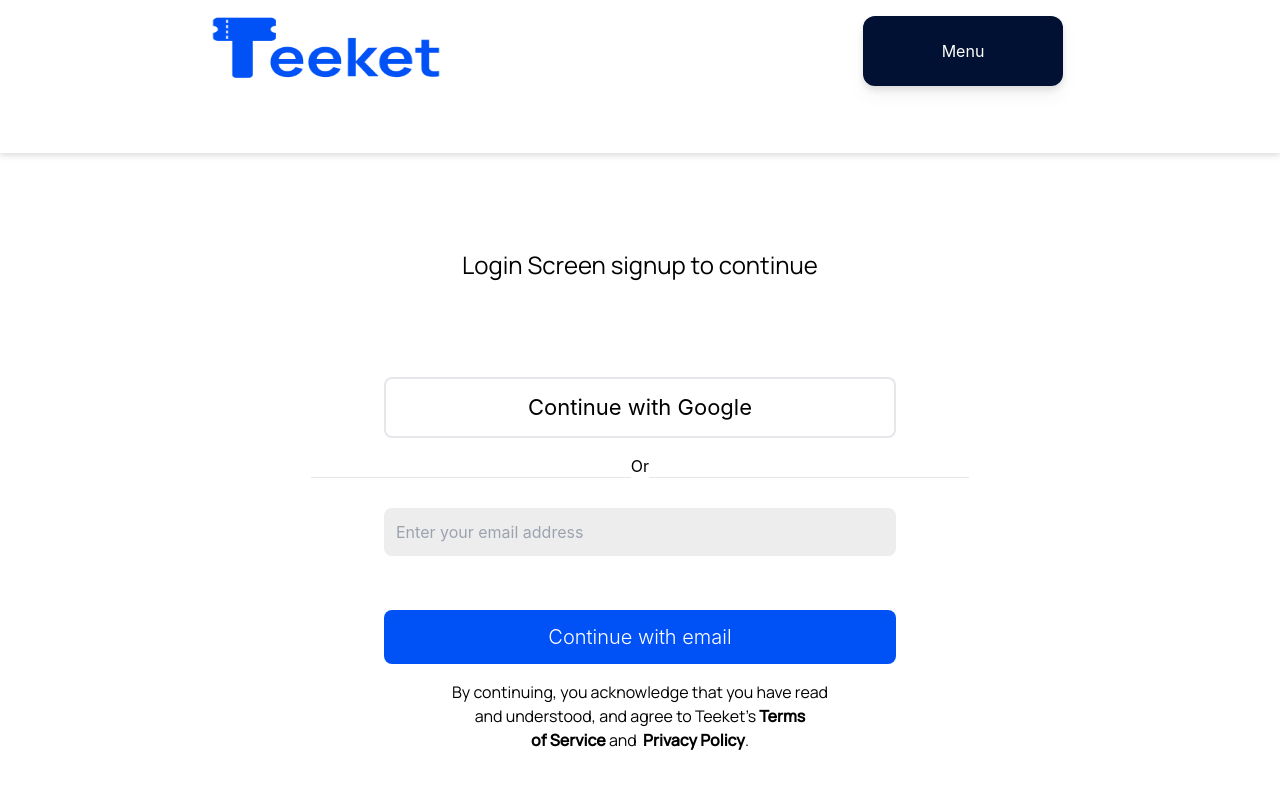
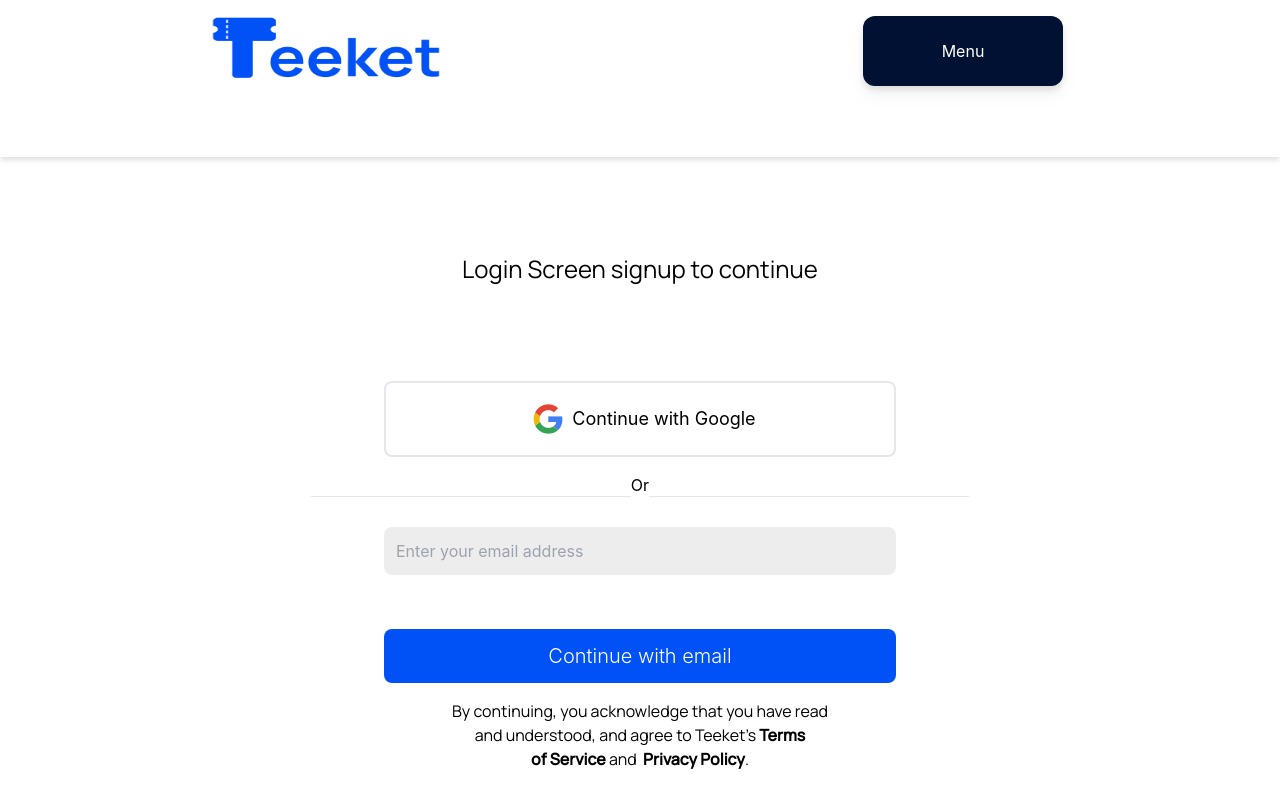
Before and after one commit to Techylawyer/Teeket, a React (Create React App) app: page / in a window 1280 px wide. Built offline with nearby package versions, Linux system fonts and the light colour scheme.

Commit message:
completed

```diff
--- a/src/Components/Button.jsx
+++ b/src/Components/Button.jsx
@@ -10,7 +10,8 @@ export function Button(props) {
       }}
       type="submmit"
     >
-     {props.label}
+      {props.img && <img src={props.img} alt="logo" />}
+     <span> {props.label}</span>
     </button>
   );
 }
--- a/src/Components/Container.jsx
+++ b/src/Components/Container.jsx
@@ -5,6 +5,7 @@ import { Form } from "./Form";
 import { Button } from "./Button";
 import { Header } from "./Header";
 import { Footer } from "./Footer";
+import Googlei from "../Images/Googlei.png";
 
 export function Container() {
   return (
@@ -12,7 +13,11 @@ export function Container() {
       <Header />
       <div className="Section">
         <h2>Login Screen signup to continue</h2>
-        <Button label="Continue with Google"/>
+        {/* <Button label="Continue with Google" img={Googlei} className="Google" /> */}
+        <a className="Google" >
+          <img src={Googlei} />
+          <span>Continue with Google</span>{" "}
+        </a>
         <div className="Horizontal">
           <hr /> <span>Or</span> <hr />
         </div>
--- a/src/Components/Header.jsx
+++ b/src/Components/Header.jsx
@@ -5,7 +5,7 @@ export function Header() {
   return (
     <header className="Header">
       <img src={teeket} alt="logo" />
-      <Button bg="#001133" label="Menu" color="#FFFFFF" />
+      <Button bg="#001133" label="Menu" color="#FFFFFF"/>
     </header>
   );
 }
--- a/src/styles/main.css
+++ b/src/styles/main.css
@@ -600,6 +600,9 @@ video {
 .border{
   border-width: 1px;
 }
+.border-2{
+  border-width: 2px;
+}
 .p-2{
   padding: 0.5rem;
 }
@@ -759,6 +762,25 @@ Footer a{
   color: #000;
 }
 
+.Section a.Google{
+  margin: auto;
+  display: flex;
+  width: 40%;
+  align-items: center;
+  justify-content: center;
+  border-radius: 0.5rem;
+  border-width: 2px;
+  padding: 0.75rem;
+}
+
+.Section a.Google:active{
+  outline-width: 0px;
+}
+
+.Section a.Google span {
+  font-size: 18px;
+}
+
 .active\:outline-0:active{
   outline-width: 0px;
 }
--- a/src/styles/tailwind.css
+++ b/src/styles/tailwind.css
@@ -35,11 +35,6 @@
   font-size: 22px;
 }
 
-.Section a {
-  @apply flex justify-center items-center active:outline-0 rounded-lg w-google p-3 border-2;
-  font-size: 20px;
-}
-
 .Input {
   @apply flex flex-col justify-center items-center;
 }
@@ -74,3 +69,11 @@ Footer a {
   @apply font-semibold;
   color: #000;
 }
+
+.Section a.Google {
+  @apply active:outline-0 rounded-lg p-3 border-2 flex justify-center items-center w-google m-auto;
+}
+
+.Section a.Google span {
+  font-size: 18px;
+}
```
Also changed, not shown: src/Images/Googlei.png (added).
